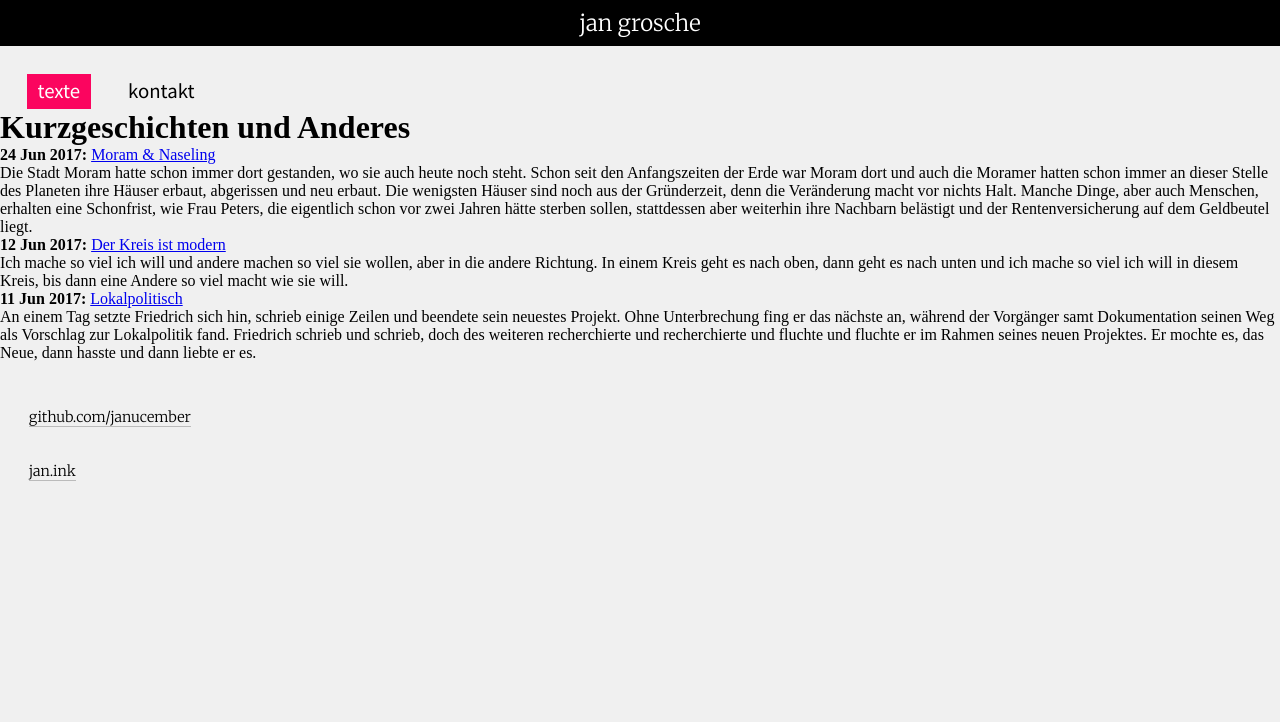
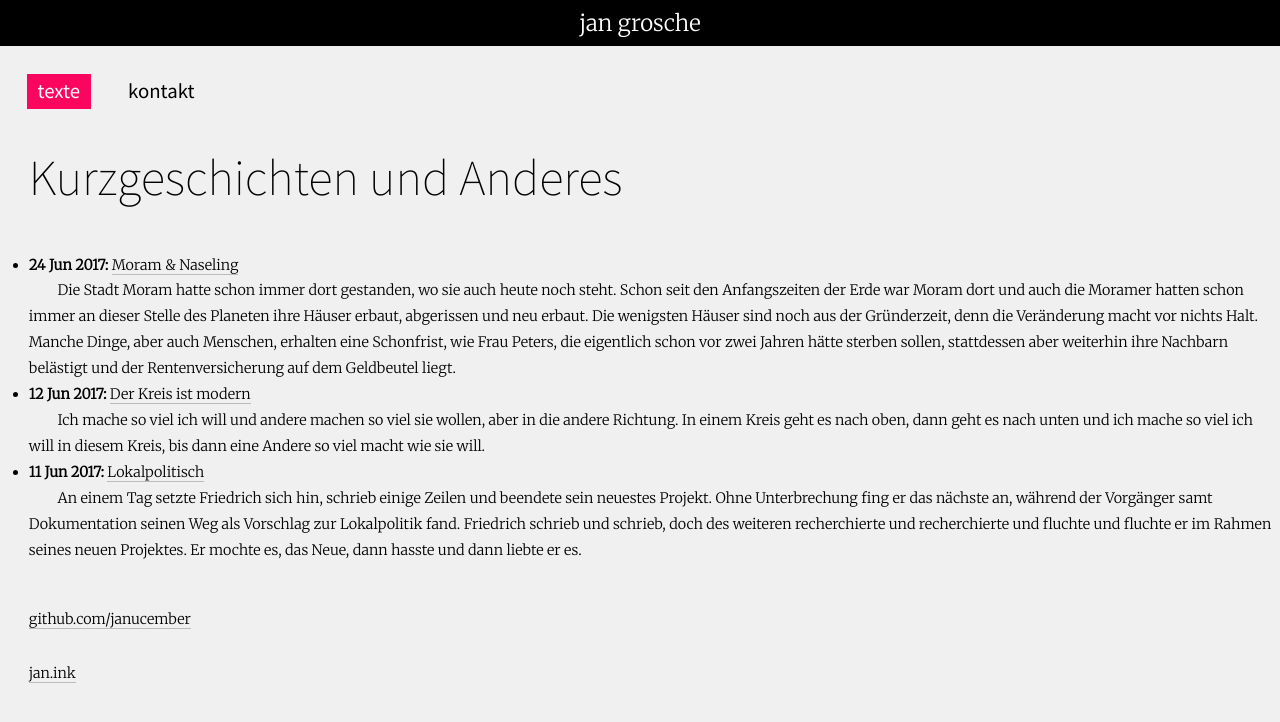
Before and after one commit to janucember/creative-writing-german, a Jekyll site: the page built from index.html, in a window 1280 px wide. Shown: the top 722 px of the page. Built offline with Jekyll 4.4.1, drawn with Linux system fonts in a browser that asks for light colours.

Commit message:
further modified structure

```diff
--- a/_layouts/default.html
+++ b/_layouts/default.html
@@ -17,9 +17,6 @@
                 <div id="header">Jan Grosche</div> <!-- -->
             </div>
 
-<!-- wrapper -->
-            <div id="main_wrapper">
-
 <!-- navigation -->
             <nav>
                 <ul>
@@ -28,6 +25,9 @@
                     <li><a {% if page.url == "/kontakt.html" %}class="active"{% endif %} href="/creative-writing-german/kontakt">Kontakt</a></li>
                 </ul>
             </nav>
+
+<!-- wrapper -->
+            <div id="main_wrapper">
 
 <!-- inhalt -->
                 <div id="container">
--- a/css/main.css
+++ b/css/main.css
@@ -128,11 +128,11 @@ nav a.active {
 
 /* content */
 
-.container {
+#content {
     margin-top: 3em;
 }
 
-.container, footer {
+#container, footer {
     font-size: 90%;
     line-height: 1.8em;
     padding-top: 3em;
@@ -141,13 +141,13 @@ nav a.active {
     font-weight: 300;
 }
 
-.container p + p {
+#container p + p {
 	text-indent: 2em;
 }
 
 
 /* headings */
-.container h1 {
+#container h1 {
     font-size: 3.5em;
     font-family: 'Source Sans Pro', sans-serif;
     font-weight: 200;
@@ -157,7 +157,7 @@ nav a.active {
     padding-bottom: 1em;
 }
 
-.container a, footer a {
+#container a, footer a {
 	color: black;
 	text-decoration: none;
 
@@ -172,7 +172,7 @@ footer li {
 }
 
 /* external links in paragraph in content div */
-.container a[href^='http']:not([href^='http://jan.ink']):not([href^='https://jan.ink']):after {
+#container a[href^='http']:not([href^='http://jan.ink']):not([href^='https://jan.ink']):after {
 	content: '►';
 	margin-left: .3em;
 	color: #bbbbbb;
```
Lines whose indentation alone changed are shown as unchanged.
